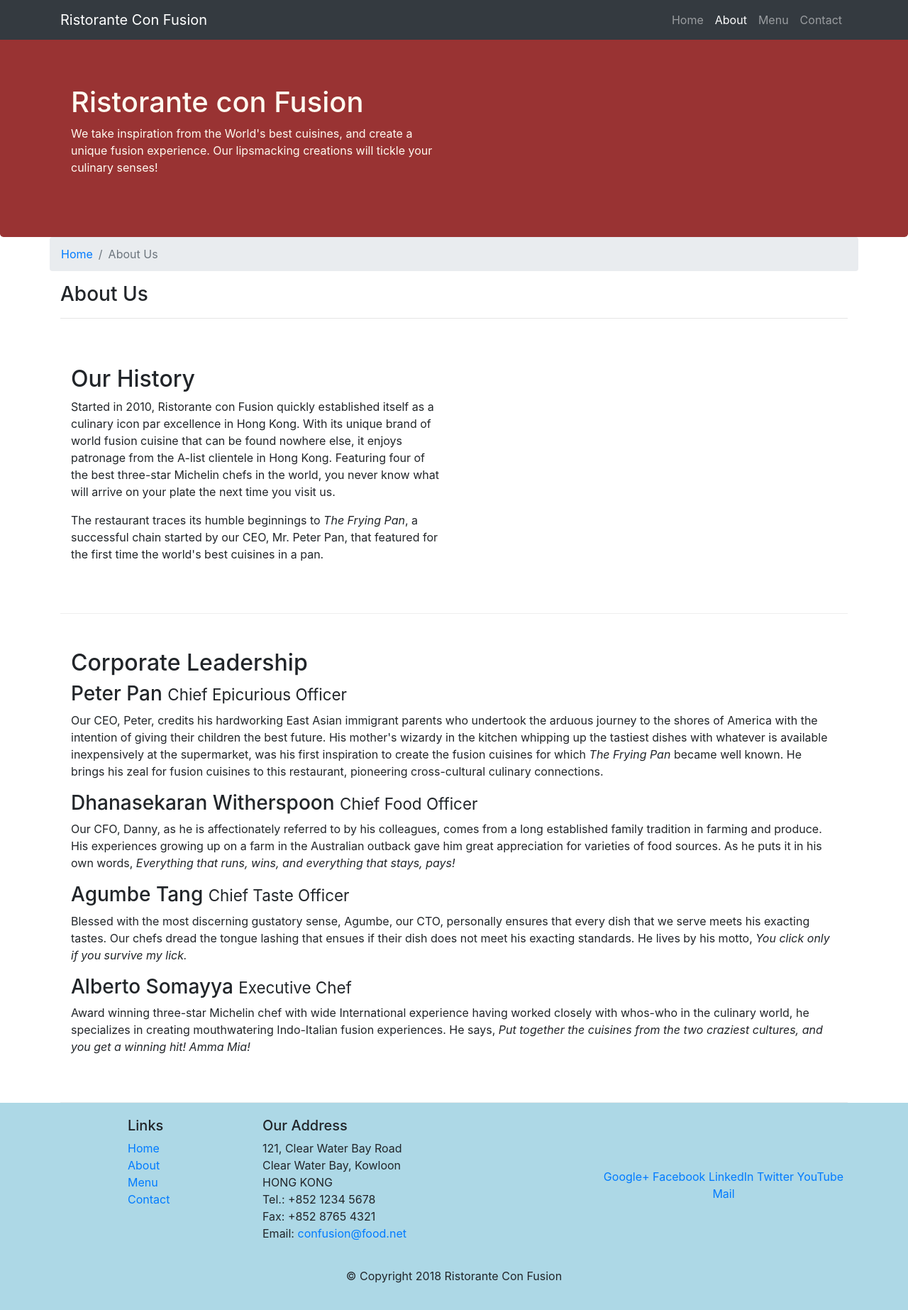
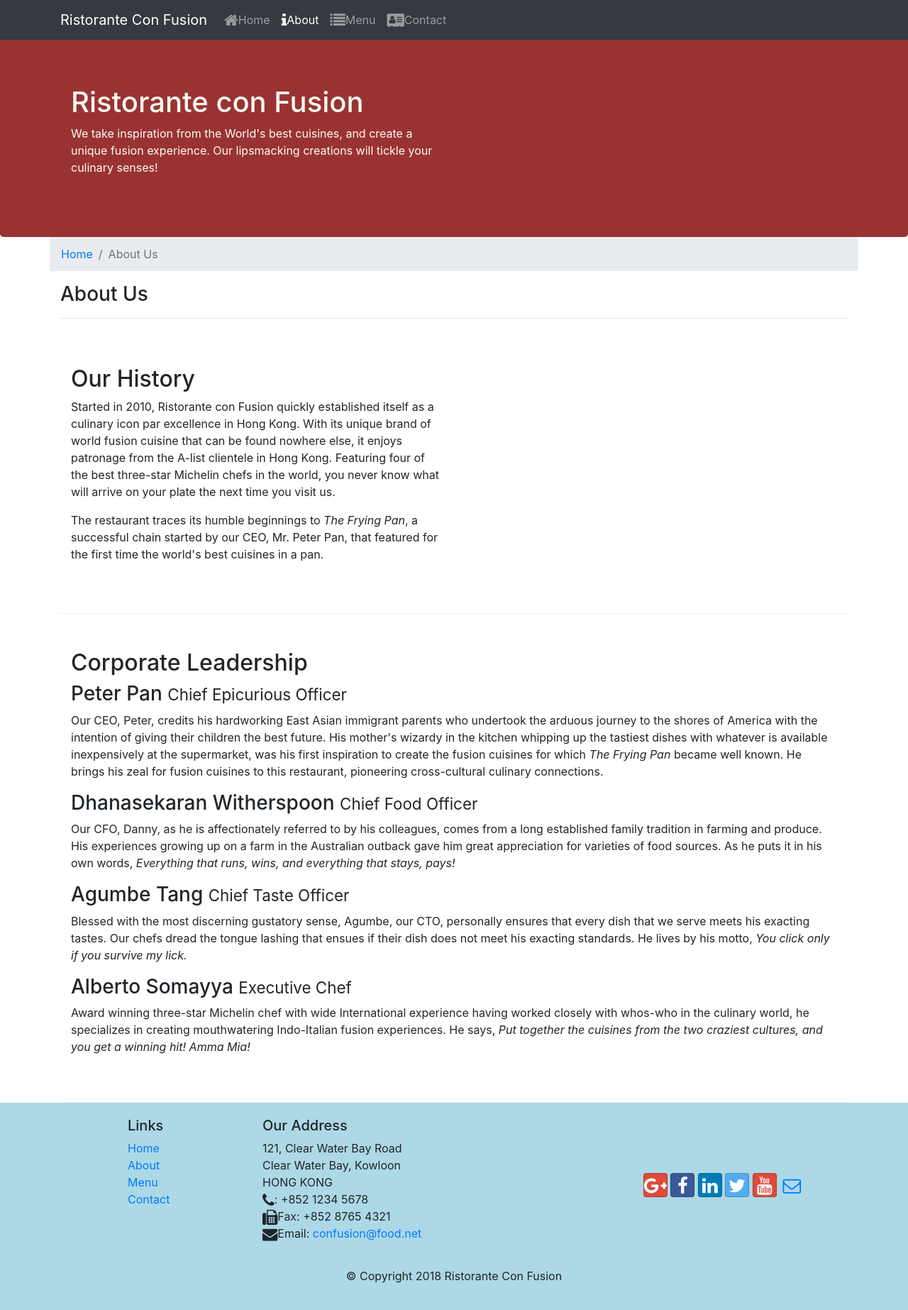
Before and after one commit to atulr5124/bootstrap-c0nfusion, a website: page aboutus.html in a window 1280 px wide. Shown: the whole page at 71% size. Drawn offline with nearby package versions, Linux system fonts and the light colour scheme.

Commit message:
Added Font Awesome Icons in Navbar and Footer

```diff
--- a/aboutus.html
+++ b/aboutus.html
@@ -9,6 +9,8 @@
 
     <!-- Bootstrap CSS -->
     <link rel="stylesheet" href="node_modules/bootstrap/dist/css/bootstrap.min.css">
+    <link rel="stylesheet" href="node_modules/font-awesome/css/font-awesome.min.css">
+    <link rel="stylesheet" href="node_modules/bootstrap-social/bootstrap-social.css">
     <link rel="stylesheet" href="./css/styles.css">
     <title>Ristorante Con Fusion: About Us</title>
 
@@ -20,14 +22,15 @@
             <button class="navbar-toggler" type="button" data-toggle="collapse" data-target="#Navbar">
                 <span class="navbar-toggler-icon"></span>
             </button>
-            <a href="./index.html" class="navbar-brand mr-auto">Ristorante Con Fusion</a>
-            <div class="collapse navbar-collapse" id="Navbar"></div>
-            <ul class="navbar-nav mr-auto">
-                <li class="nav-item"><a href="./index.html" class="nav-link">Home</a></li>
-                <li class="nav-item active"><a href="#" class="nav-link">About</a></li>
-                <li class="nav-item"><a href="#" class="nav-link">Menu</a></li>
-                <li class="nav-item"><a href="#" class="nav-link">Contact</a></li>
-            </ul>
+            <a href="#" class="navbar-brand">Ristorante Con Fusion</a>
+            <div class="collapse navbar-collapse" id="Navbar">
+                <ul class="navbar-nav mr-auto">
+                    <li class="nav-item"><a href="./index.html" class="nav-link"><span class="fa fa-home fa-lg"></span>Home</a></li>
+                    <li class="nav-item active"><a href="#" class="nav-link"><span class="fa fa-info fa-lg"></span>About</a></li>
+                    <li class="nav-item"><a href="#" class="nav-link"><span class="fa fa-list fa-lg"></span>Menu</a></li>
+                    <li class="nav-item"><a href="#" class="nav-link"><span class="fa fa-address-card fa-lg"></span>Contact</a></li>
+                </ul>
+            </div>
         </div>
     </nav>
     <header class="jumbotron">
@@ -100,19 +103,19 @@
 		              121, Clear Water Bay Road<br>
 		              Clear Water Bay, Kowloon<br>
 		              HONG KONG<br>
-		              Tel.: +852 1234 5678<br>
-		              Fax: +852 8765 4321<br>
-		              Email: <a href="mailto:confusion@food.net">confusion@food.net</a>
+		              <i class="fa fa-phone fa-lg"></i>: +852 1234 5678<br>
+		              <i class="fa fa-fax fa-lg"></i>Fax: +852 8765 4321<br>
+		              <i class="fa fa-envelope fa-lg"></i>Email: <a href="mailto:confusion@food.net">confusion@food.net</a>
 		           </address>
                 </div>
                 <div class="col-12 col-sm-4 align-self-center">
                     <div class="text-center">
-                        <a href="http://google.com/+">Google+</a>
-                        <a href="http://www.facebook.com/profile.php?id=">Facebook</a>
-                        <a href="http://www.linkedin.com/in/">LinkedIn</a>
-                        <a href="http://twitter.com/">Twitter</a>
-                        <a href="http://youtube.com/">YouTube</a>
-                        <a href="mailto:">Mail</a>
+                        <a class="btn btn-social-icon btn-google" href="http://google.com/+"><i class="fa fa-google-plus fa-lg"></i></a>
+                        <a class="btn btn-social-icon btn-facebook" href="http://www.facebook.com/profile.php?id="><i class="fa fa-facebook fa-lg"></i></a>
+                        <a class="btn btn-social-icon btn-linkedin" href="http://www.linkedin.com/in/"><i class="fa fa-linkedin fa-lg"></i></a>
+                        <a class="btn btn-social-icon btn-twitter" href="http://twitter.com/"><i class="fa fa-twitter fa-lg"></i></a>
+                        <a class="btn btn-social-icon btn-google" href="http://youtube.com/"><i class="fa fa-youtube fa-lg"></i></a>
+                        <a class="btn btn-social-icon" href="mailto:"><i class="fa fa-envelope-o fa-lg"></i></a>
                     </div>
                 </div>
            </div>
--- a/package.json
+++ b/package.json
@@ -15,6 +15,7 @@
   },
   "dependencies": {
     "bootstrap": "^4.0.0",
+    "bootstrap-social": "^5.1.1",
     "font-awesome": "^4.7.0",
     "jquery": "^3.3.1",
     "popper.js": "^1.12.9"
```
Also changed, not shown: index.html (+15 -13 lines), 1 other file.
